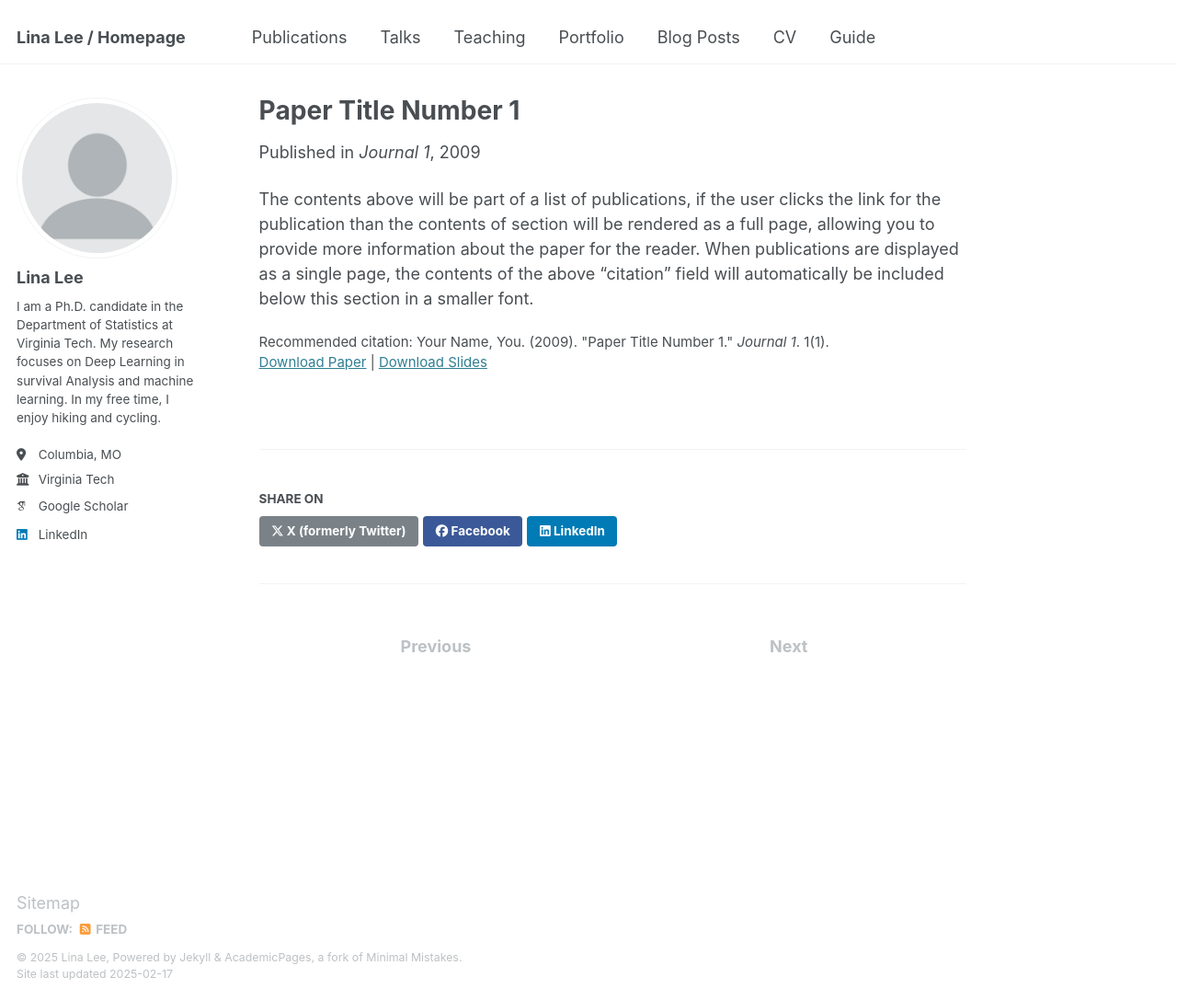
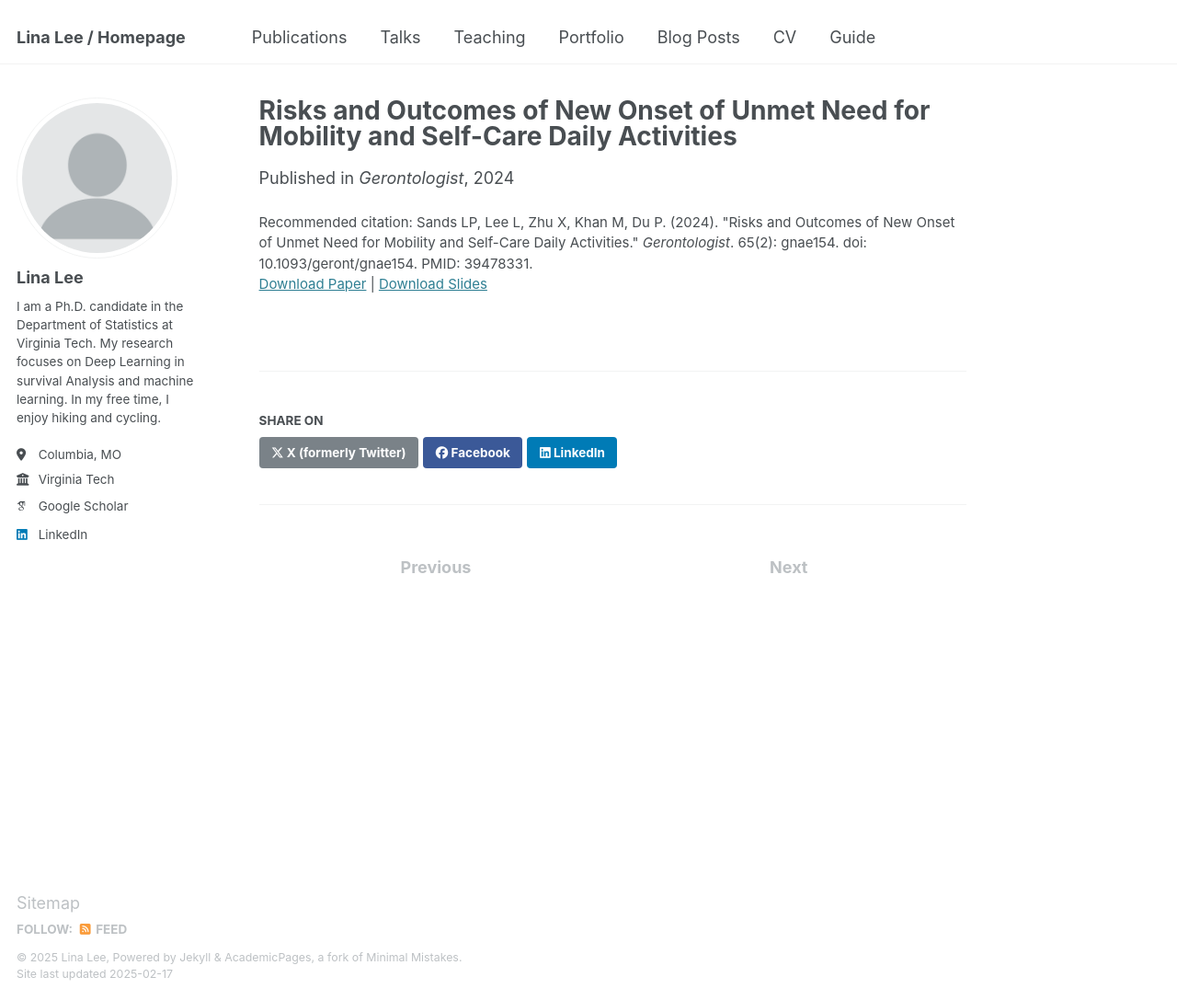
Before and after one commit to linal20/linal20.github.io, a Jekyll site: the page built from _publications/2009-10-01-paper-title-number-1.md, in a window 1280 px wide and 1087 px high. Shown: the whole window at 92% size. Built offline with Jekyll 4.4.1, drawn with Linux system fonts in a browser that asks for light colours; some web fonts are replaced.

Commit message:
Update 2009-10-01-paper-title-number-1.md

```diff
--- a/_publications/2009-10-01-paper-title-number-1.md
+++ b/_publications/2009-10-01-paper-title-number-1.md
@@ -1,14 +1,12 @@
 ---
-title: "Paper Title Number 1"
+title: "Risks and Outcomes of New Onset of Unmet Need for Mobility and Self-Care Daily Activities"
 collection: publications
 category: manuscripts
-permalink: /publication/2009-10-01-paper-title-number-1
-excerpt: 'This paper is about the number 1. The number 2 is left for future work.'
-date: 2009-10-01
-venue: 'Journal 1'
-slidesurl: 'http://academicpages.github.io/files/slides1.pdf'
-paperurl: 'http://academicpages.github.io/files/paper1.pdf'
-citation: 'Your Name, You. (2009). &quot;Paper Title Number 1.&quot; <i>Journal 1</i>. 1(1).'
+permalink: /publication/2024-12-17-unmet-need-mobility
+excerpt: 'This paper examines the risks and consequences of newly developed unmet needs for mobility and self-care in daily activities among older adults.'
+date: 2024-12-17
+venue: 'Gerontologist'
+slidesurl: 'http://academicpages.github.io/files/slides_unmet_need.pdf'
+paperurl: 'http://academicpages.github.io/files/paper_unmet_need.pdf'
+citation: 'Sands LP, Lee L, Zhu X, Khan M, Du P. (2024). &quot;Risks and Outcomes of New Onset of Unmet Need for Mobility and Self-Care Daily Activities.&quot; <i>Gerontologist</i>. 65(2): gnae154. doi: 10.1093/geront/gnae154. PMID: 39478331.'
 ---
-
-The contents above will be part of a list of publications, if the user clicks the link for the publication than the contents of section will be rendered as a full page, allowing you to provide more information about the paper for the reader. When publications are displayed as a single page, the contents of the above "citation" field will automatically be included below this section in a smaller font.
```
